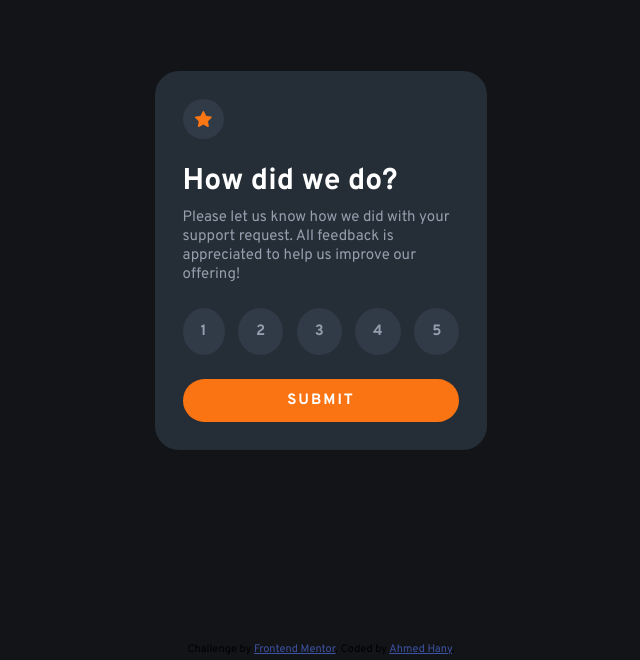
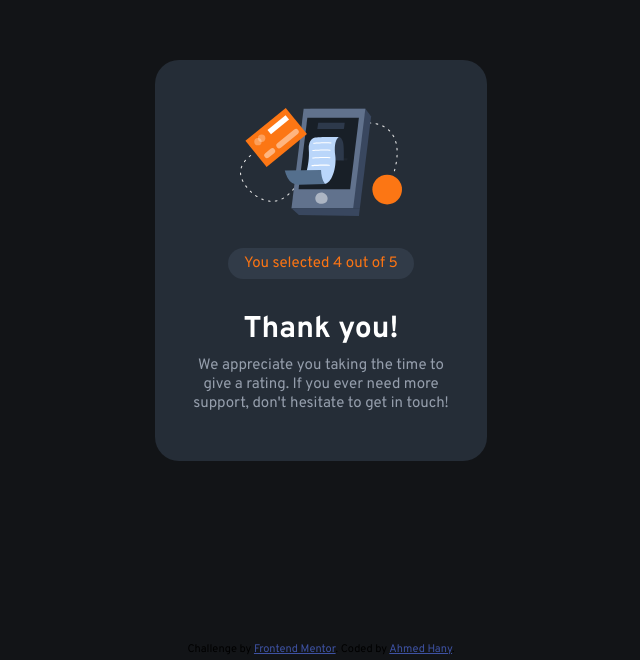
Before and after one commit to ahmedhanyh/interactive-rating-component, a website: page index.html in a window 1280 px wide. Shown: the part 140-800 px from the top of the page, without its empty margins (319-959 px from the left). Drawn offline with Linux system fonts and the light colour scheme.

Commit message:
Finish thank you page structure and design
- 1st version of the design.

```diff
--- a/index.html
+++ b/index.html
@@ -27,7 +27,7 @@
     </style>
   </head>
   <body>
-    <main>
+    <!-- <main>
       <div class="star-icon">
         <div><img src="./images/icon-star.svg" alt="Orange star" /></div>
       </div>
@@ -46,6 +46,18 @@
         <button class="rating">5</button>
       </div>
       <button class="submit-btn">SUBMIT</button>
+    </main> -->
+
+    <main class="thank-you">
+      <img src="./images/illustration-thank-you.svg" alt="Phone" />
+      <div class="chosen-rating">You selected 4 out of 5</div>
+      <div class="text">
+        <h1>Thank you!</h1>
+        <p>
+          We appreciate you taking the time to give a rating. If you ever need
+          more support, don't hesitate to get in touch!
+        </p>
+      </div>
     </main>
 
     <footer class="attribution">
--- a/style.css
+++ b/style.css
@@ -36,6 +36,13 @@ main {
   gap: 24px;
 }
 
+main.thank-you {
+  padding: 48px 28px;
+  text-align: center;
+  align-items: center;
+  gap: 32px;
+}
+
 .star-icon {
   display: flex;
 }
@@ -47,6 +54,13 @@ main {
   display: flex;
   justify-content: center;
   align-items: center;
+}
+
+.chosen-rating {
+  padding: 6px 16px;
+  border-radius: 16px;
+  background-color: hsl(213.9, 19%, 23.7%);
+  color: var(--orange);
 }
 
 h1 {
```
